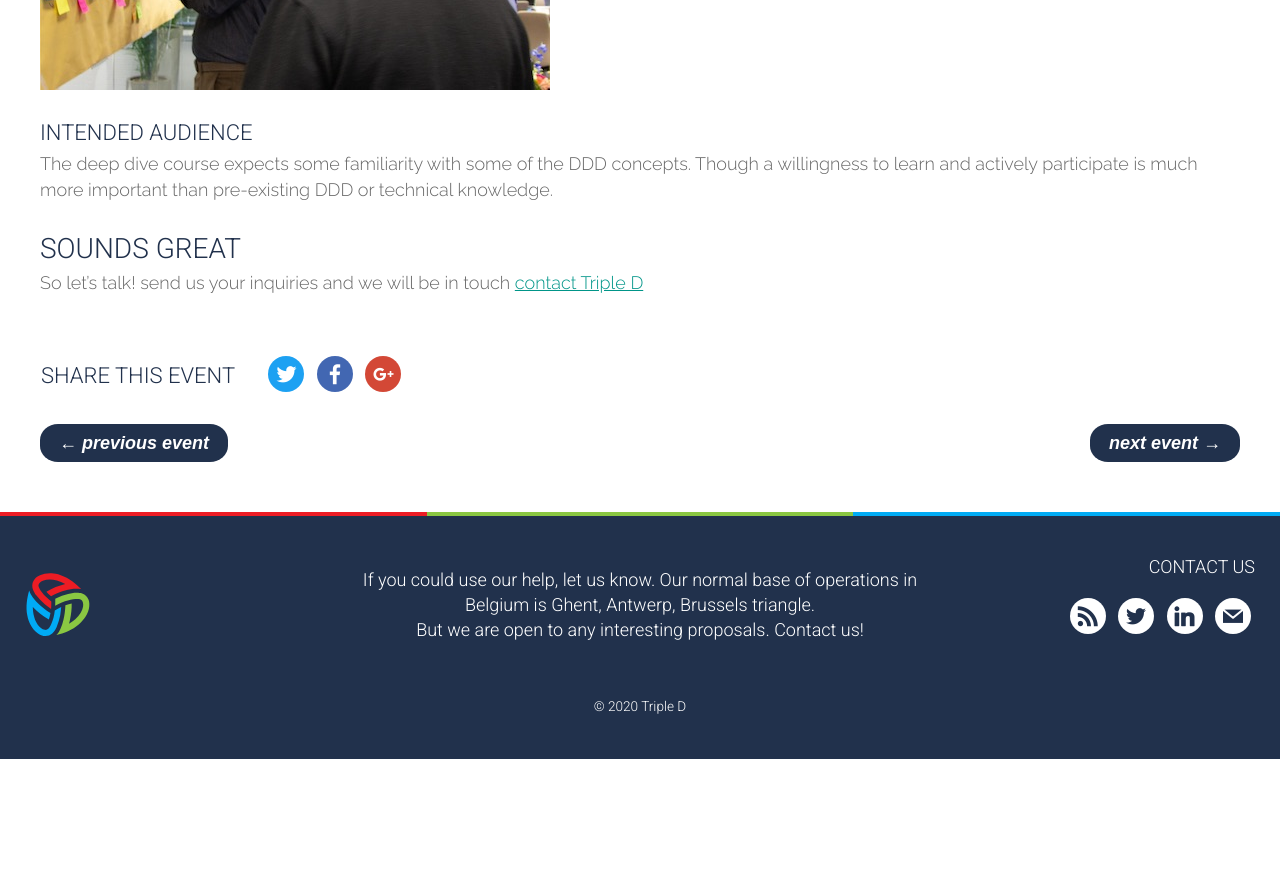
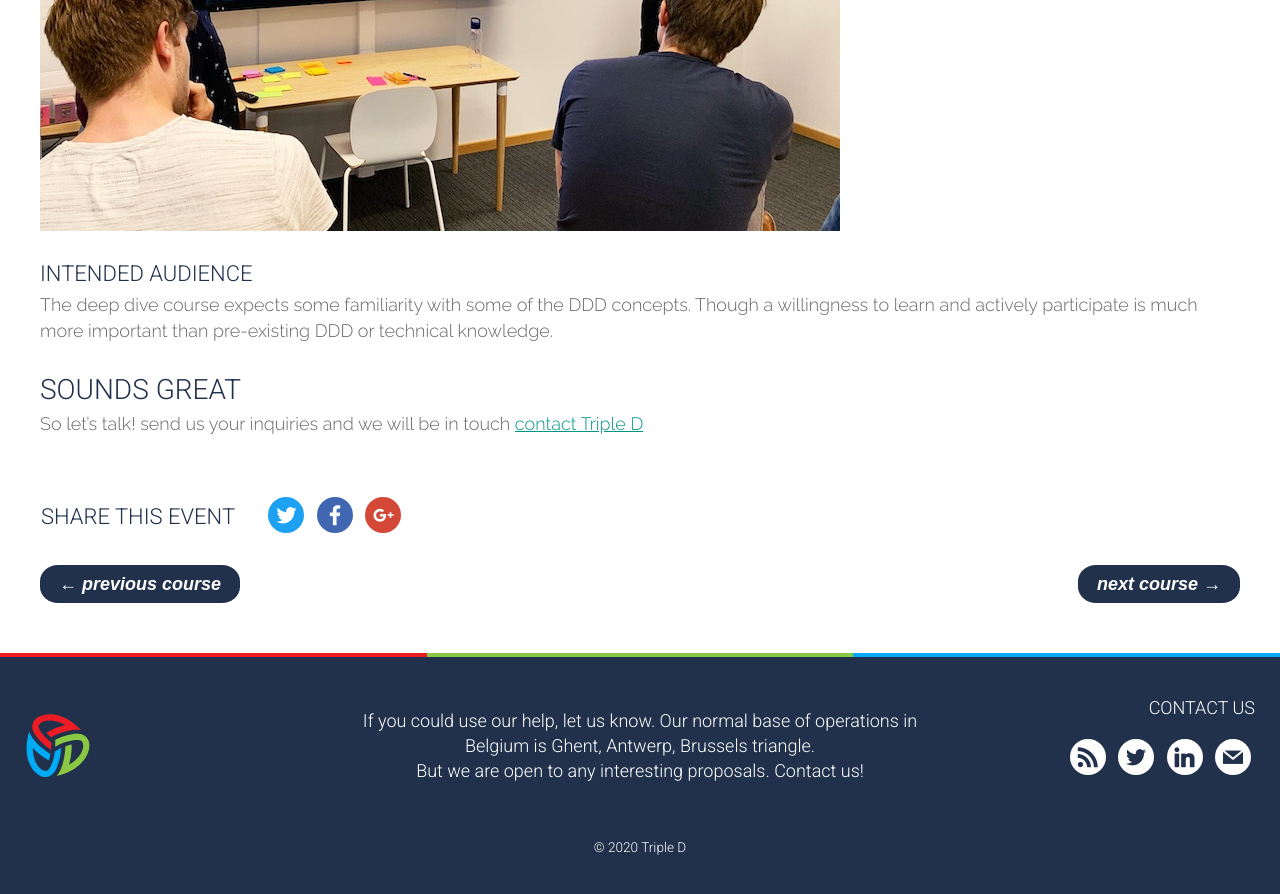
Before and after one commit to tripledio/tripledio.github.io, a Jekyll site: the page built from _courses/05-deep-dive-into-event-storming.md, in a window 1280 px wide and 900 px high, scrolled down 1288 px. Shown: the top 894 px of the window. Built offline with Jekyll 4.4.1, drawn with Linux system fonts in a browser that asks for light colours; before the commit the page ends 2047 px from its top, so only the background shows below that.

Commit message:
Additional images for courses

```diff
--- a/_courses/05-deep-dive-into-event-storming.md
+++ b/_courses/05-deep-dive-into-event-storming.md
@@ -19,7 +19,7 @@ For additional information see our blog post: [Event storming a restaurant](../0
 + Domain modelling using event storming.
 + Use event storming for discovering bounded contexts, ubiquitous language and aggregates
 
-![Event Storming](/img/courses/Eventstorming-workshop.jpg)
+![Event Storming](/img/courses/event-storming-types.jpeg)
 
 #### Intended audience
 
--- a/_layouts/course.html
+++ b/_layouts/course.html
@@ -47,12 +47,12 @@ layout: default
             <div class="col-6 previous text-left">
                 {% if page.previous.url %}
                 <a href="{{ page.previous.url |  replace: 'http://', '//' }}" class="btn btn-primary">&larr; Previous
-                    event</a>
+                    course</a>
                 {% endif %}
             </div>
             <div class="col-6 next text-right">
                 {% if page.next.url %}
-                <a href="{{ page.next.url |  replace: 'http://', '//' }}" class="btn btn-primary">Next event &rarr;</a>
+                <a href="{{ page.next.url |  replace: 'http://', '//' }}" class="btn btn-primary">Next course &rarr;</a>
                 {% endif %}
             </div>
         </div>
```
Also changed, not shown: _courses/08-hexagonal-architecture-immersion.md (+2 -0 lines), img/courses/DDD-ContextMap-Presentation.jpg (deleted), img/courses/aggregate-presentation.jpg (renamed from img/courses/DDD-Aggregate-Presentation.jpg), img/courses/building-blocks-presentation.jpg (renamed from img/courses/DDD-BuildingBlocks-Presentation.jpg), img/courses/context-map-presentation.jpg (added), img/courses/ddd-presentation.jpg (renamed from img/courses/DDD-conf.jpg), img/courses/event-storming-types.jpeg (added), img/courses/hexagonal-presentation.jpg (added).
